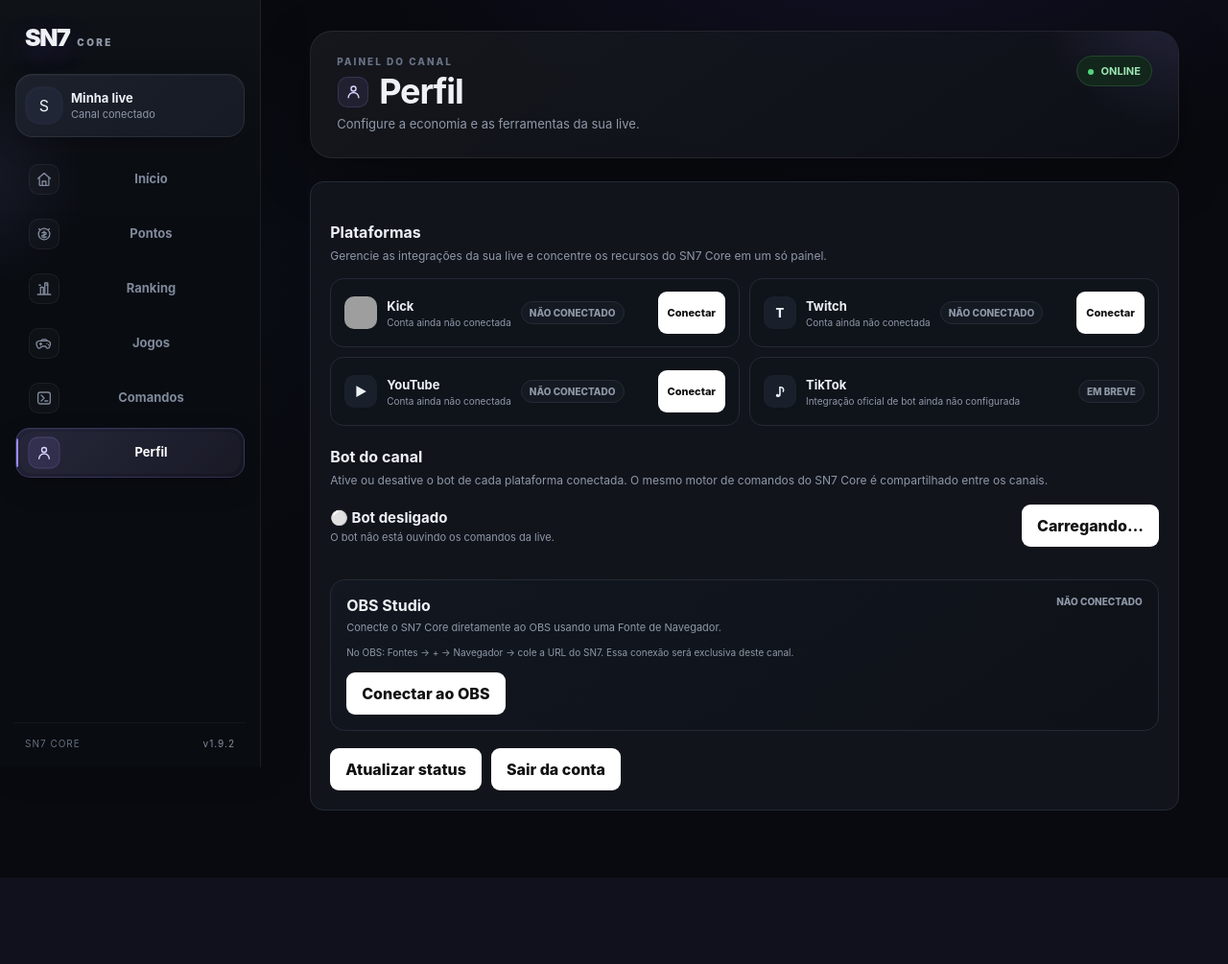
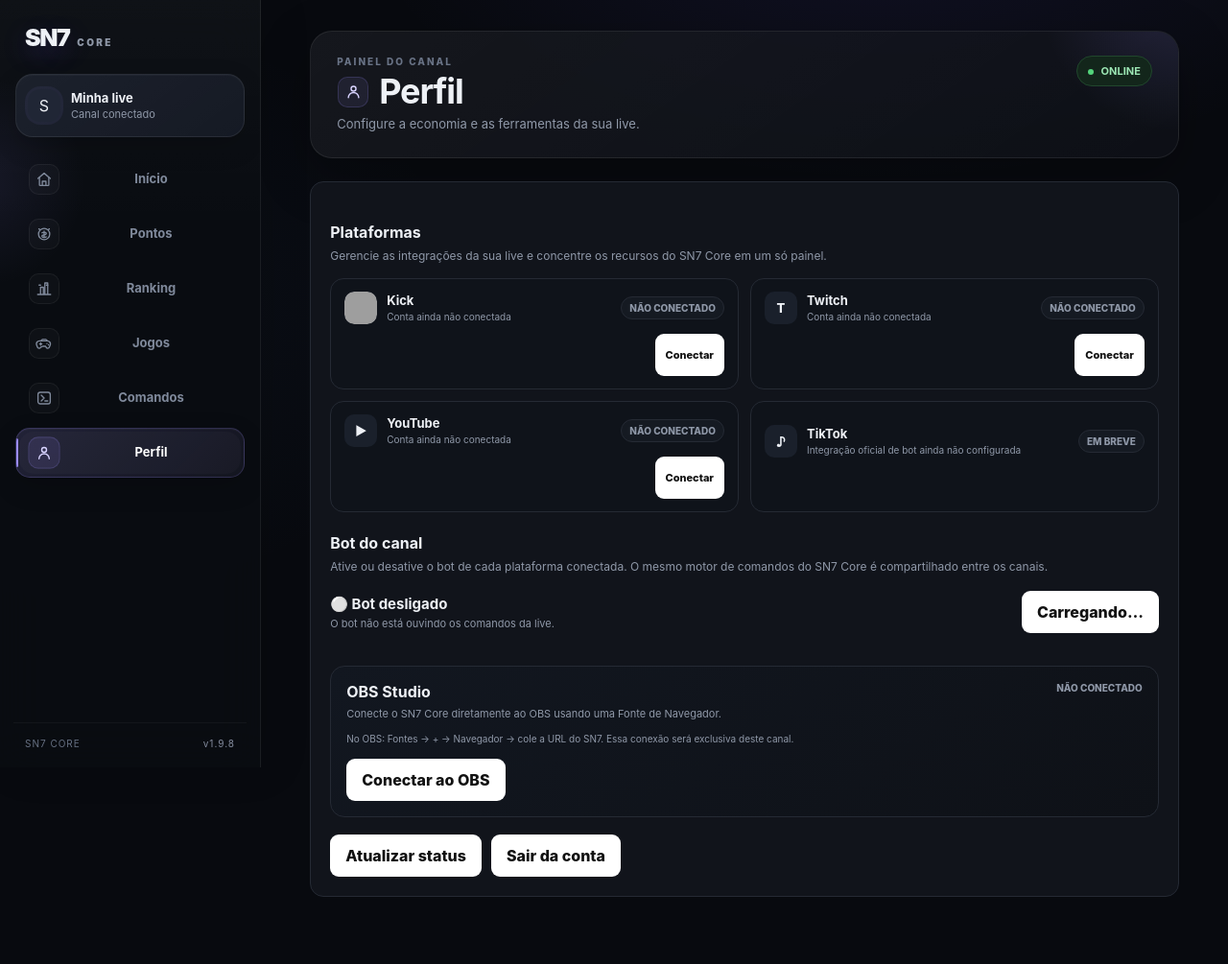
Before and after one commit to Sniper17/SN7-CORE-, a Flask app: page /?profile=1 in a window 1280 px wide. Shown: the whole page at 96% size. Before the commit the page ends 915 px from the top, so only its background shows below. Run offline with Flask 3, Linux system fonts and the light colour scheme; the visitor is signed in with stand-in values (Sample User, id 1); data that the repository does not hold is empty; parts of the project's set-up code (start-up, migrations or seed data) failed here and were passed over; some libraries are stand-ins or nearby versions; grey boxes are pictures that could not be loaded.

Commit message:
fix: SN7 Core 1.9.8 jogos e perfil

```diff
--- a/app.py
+++ b/app.py
@@ -21,7 +21,7 @@ app.config.update(
     SESSION_COOKIE_SAMESITE="Lax",
 )
 
-SN7_VERSION = "1.9.7"
+SN7_VERSION = "1.9.8"
 SN7_STATIC_CACHE = "public, max-age=31536000, immutable"
 
 app.register_blueprint(economy_bp, url_prefix="/api/economy")
--- a/static/js/app.js
+++ b/static/js/app.js
@@ -111,7 +111,10 @@ function activateTab(tab, options = {}) {
     const navIcon = button.querySelector(".sn7-nav-icon");
     const titleIcon = title.querySelector(".sn7-page-title-icon");
     const titleText = title.querySelector(".sn7-page-title-text");
-    if (titleText) titleText.textContent = label?.textContent?.trim() || button.getAttribute("aria-label") || "";
+    if (titleText) {
+      const baseLabel = label?.textContent?.trim() || button.getAttribute("aria-label") || "";
+      titleText.textContent = button.dataset.tab === "minigames" ? "Jogos / Música" : baseLabel;
+    }
     if (titleIcon) {
       titleIcon.replaceChildren();
       if (navIcon) {
--- a/templates/dashboard.html
+++ b/templates/dashboard.html
@@ -6,7 +6,7 @@
 <meta name="viewport" content="width=device-width,initial-scale=1,viewport-fit=cover">
 <meta name="theme-color" content="#0b0d12">
 <title>SN7 Core</title>
-<link rel="stylesheet" href="/static/css/style.css?v=sn7-1.9.7">
+<link rel="stylesheet" href="/static/css/style.css?v=sn7-1.9.8">
 <style id="sn7-loader-style">
 .sn7-boot-loader,.sn7-operation-loader{position:fixed;inset:0;z-index:2147483647;display:flex;align-items:center;justify-content:center;background:#0b0d12;opacity:1;visibility:visible;pointer-events:auto;transition:opacity .18s ease,visibility .18s ease}.sn7-boot-loader.done{opacity:0;visibility:hidden;pointer-events:none}.sn7-operation-loader{background:rgba(11,13,18,.42);backdrop-filter:blur(2px);opacity:0;visibility:hidden;pointer-events:none;transition:opacity .16s ease,visibility .16s ease}.sn7-operation-loader.open{opacity:1;visibility:visible;pointer-events:auto}.sn7-loader-spinner{width:28px;height:28px;border:3px solid rgba(255,255,255,.18);border-top-color:#fff;border-radius:50%;animation:sn7LoaderSpin .72s linear infinite;box-sizing:border-box}.sn7-operation-loader .sn7-loader-spinner{width:26px;height:26px}@keyframes sn7LoaderSpin{to{transform:rotate(360deg)}}@media(prefers-reduced-motion:reduce){.sn7-boot-loader,.sn7-operation-loader{transition:none}.sn7-loader-spinner{animation:none}}
 </style>
@@ -101,7 +101,7 @@ body.sn7-modal-open{overflow:hidden}
         <span class="sn7-nav-label" data-short="Perfil">Perfil</span>
       </button>
     </nav>
-    <div class="sidebar-footer">SN7 CORE <span>v1.9.2</span></div>
+    <div class="sidebar-footer">SN7 CORE <span>v1.9.8</span></div>
   </aside>
 
   <main>
@@ -262,13 +262,14 @@ body.sn7-modal-open{overflow:hidden}
           .sn7-profile-status{display:none!important;margin-left:auto;align-items:center;gap:7px;padding:7px 10px;border-radius:999px;background:#151a22;border:1px solid var(--border);font-size:11px;font-weight:700;color:var(--muted)}
           .sn7-profile-dot{width:8px;height:8px;border-radius:50%;background:#777}
           .sn7-profile-dot.on{background:#55d98b;box-shadow:0 0 10px rgba(85,217,139,.45)}
-          .sn7-profile-platforms{display:grid;grid-template-columns:repeat(2,minmax(0,1fr));gap:10px;margin-top:14px}
-          .sn7-platform-card{display:flex;align-items:center;justify-content:space-between;gap:10px;padding:13px 14px;border:1px solid var(--border);border-radius:14px;background:#0f131a}
-          .sn7-platform-card .left{display:flex;align-items:center;gap:10px;min-width:0}
-          .sn7-platform-icon{width:34px;height:34px;border-radius:10px;display:grid;place-items:center;background:#1a202b;font-weight:800;font-size:13px;flex:0 0 34px}
-          .sn7-platform-icon img{width:100%;height:100%;border-radius:10px;object-fit:cover;display:block}
-          .sn7-platform-card strong{display:block;font-size:13px}.sn7-platform-card small{display:block;color:var(--muted);font-size:10px;margin-top:3px}
-          .sn7-platform-status{font-size:10px;font-weight:800;padding:5px 8px;border-radius:999px;background:#151a22;color:#8f98a8;border:1px solid var(--border);white-space:nowrap}
+          .sn7-profile-platforms{display:grid;grid-template-columns:repeat(2,minmax(0,1fr));gap:12px;margin-top:14px}
+          .sn7-platform-card{display:grid;grid-template-columns:minmax(0,1fr) auto;grid-template-areas:"left status" "actions actions";align-items:center;column-gap:12px;row-gap:10px;min-width:0;padding:13px 14px;border:1px solid var(--border);border-radius:14px;background:#0f131a;box-sizing:border-box;overflow:hidden}
+          .sn7-platform-card .left{grid-area:left;display:flex;align-items:center;gap:10px;min-width:0}
+          .sn7-platform-icon{width:34px;height:34px;border-radius:10px;display:grid;place-items:center;background:#1a202b;font-weight:800;font-size:13px;flex:0 0 34px;overflow:hidden}
+          .sn7-platform-icon img{width:100%;height:100%;border-radius:inherit;object-fit:cover;display:block}
+          .sn7-platform-card .left>span:last-child{min-width:0;overflow:hidden}
+          .sn7-platform-card strong{display:block;font-size:13px;overflow:hidden;text-overflow:ellipsis;white-space:nowrap}.sn7-platform-card small{display:block;color:var(--muted);font-size:10px;margin-top:3px;line-height:1.3;overflow:hidden;text-overflow:ellipsis;white-space:nowrap}
+          .sn7-platform-status{grid-area:status;justify-self:end;align-self:center;font-size:10px;font-weight:800;padding:5px 8px;border-radius:999px;background:#151a22;color:#8f98a8;border:1px solid var(--border);white-space:nowrap;max-width:100%;box-sizing:border-box}
           .sn7-platform-status.active{color:#55d98b;border-color:#2c6548;background:#102219}
           .sn7-obs-card{margin-top:18px;padding:16px;border:1px solid var(--border);border-radius:15px;background:linear-gradient(145deg,#121720,#0e1117)}
           .sn7-obs-head{display:flex;align-items:flex-start;justify-content:space-between;gap:14px}.sn7-obs-head h3{margin:0 0 5px}.sn7-obs-head p{margin:0;color:var(--muted);font-size:11px;line-height:1.5}
@@ -290,7 +291,8 @@ body.sn7-modal-open{overflow:hidden}
           .sn7-profile-login h3{margin:0 0 7px;font-size:21px}
           .sn7-profile-login p{max-width:500px;margin:0 auto;color:var(--muted);font-size:13px;line-height:1.6}
           .sn7-profile-login .btn{margin-top:20px;min-width:220px}
-          .sn7-platform-actions{margin-left:auto;display:flex;align-items:center;justify-content:flex-end;gap:6px;flex-wrap:wrap;flex:0 0 auto}.sn7-platform-action{padding:7px 10px;font-size:11px}.sn7-platform-disconnect{border-color:#63343b!important;color:#ffb5bd!important;background:#171015!important}.sn7-platform-card{position:relative}.sn7-platform-status{white-space:nowrap}.sn7-profile-login-options{display:grid;grid-template-columns:repeat(3,minmax(0,1fr));gap:10px;max-width:620px;margin:20px auto 0}.sn7-profile-login-options .btn{margin-top:0!important;min-width:0;width:100%}@media(max-width:700px){.sn7-platform-actions{width:100%;margin-left:0;justify-content:flex-end}.sn7-platform-action{width:auto!important}.sn7-profile-user{align-items:flex-start}.sn7-profile-status{font-size:10px}.sn7-profile-bot{align-items:flex-start;flex-direction:column}.sn7-profile-actions .btn{width:100%}.sn7-profile-login-options{grid-template-columns:1fr}.sn7-profile-login-options .btn{width:100%}}
+          .sn7-platform-actions{grid-area:actions;width:100%;display:flex;align-items:center;justify-content:flex-end;gap:8px;flex-wrap:wrap;min-width:0}.sn7-platform-action{padding:8px 11px;font-size:11px;min-width:0;white-space:nowrap;box-sizing:border-box}.sn7-platform-disconnect{border-color:#63343b!important;color:#ffb5bd!important;background:#171015!important}.sn7-platform-card{position:relative}.sn7-profile-login-options{display:grid;grid-template-columns:repeat(3,minmax(0,1fr));gap:10px;max-width:620px;margin:20px auto 0}.sn7-profile-login-options .btn{margin-top:0!important;min-width:0;width:100%}@media(max-width:700px){.sn7-platform-card{grid-template-columns:minmax(0,1fr) auto;column-gap:8px;padding:12px}.sn7-platform-actions{width:100%;justify-content:flex-end}.sn7-platform-action{width:auto!important;max-width:100%}.sn7-platform-status{font-size:9px;padding:5px 7px}.sn7-profile-user{align-items:flex-start}.sn7-profile-status{font-size:10px}.sn7-profile-bot{align-items:flex-start;flex-direction:column}.sn7-profile-actions .btn{width:100%}.sn7-profile-login-options{grid-template-columns:1fr}.sn7-profile-login-options .btn{width:100%}}
+@media(max-width:380px){.sn7-platform-card{grid-template-columns:1fr;grid-template-areas:"left" "status" "actions"}.sn7-platform-status{justify-self:start}.sn7-platform-actions{justify-content:stretch}.sn7-platform-action{flex:1 1 0}.sn7-platform-card small{white-space:normal;text-overflow:clip}}
         </style>
         <div id="sn7ProfileLoggedOut" class="sn7-profile-login" hidden>
           <div class="sn7-profile-avatar" style="margin:0 auto 16px">✦</div>
@@ -349,7 +351,7 @@ body.sn7-modal-open{overflow:hidden}
 <script>const BROADCASTER_ID={{ broadcaster_id|tojson }}; window.SN7_NAV_FROM_URL = !!new URLSearchParams(window.location.search).get('connected');
 const SN7_OPEN_PROFILE={{ "true" if request.args.get("profile") or request.args.get("next") == "profile" else "false" }};
 const SN7_INITIAL_PROFILE={{ (kick_profile or {})|tojson }};</script>
-<script src="/static/js/app.js?v=sn7-1.9.7"></script><script>
+<script src="/static/js/app.js?v=sn7-1.9.8"></script><script>
 (function(){
   try{
     const params = new URLSearchParams(window.location.search);
@@ -796,7 +798,7 @@ document.addEventListener("keydown", (event) => {
 });
 </script>
 <script src="/static/js/sn7-ui-fix.js"></script>
-<script src="/static/js/sn7-command-examples.js?v=sn7-1.9.7"></script>
-<script src="/static/js/sn7-performance-v5.js?v=sn7-1.9.7"></script>
+<script src="/static/js/sn7-command-examples.js?v=sn7-1.9.8"></script>
+<script src="/static/js/sn7-performance-v5.js?v=sn7-1.9.8"></script>
 </body>
 </html>
```
